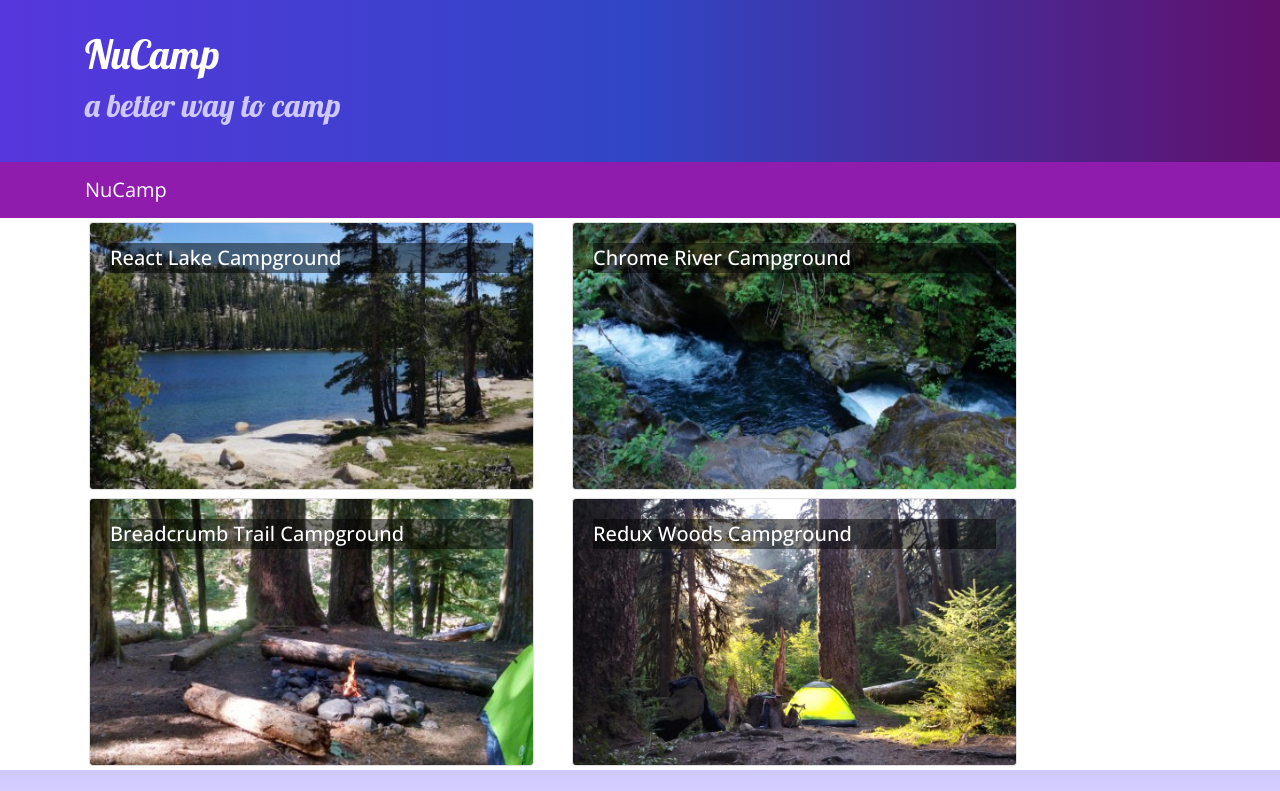
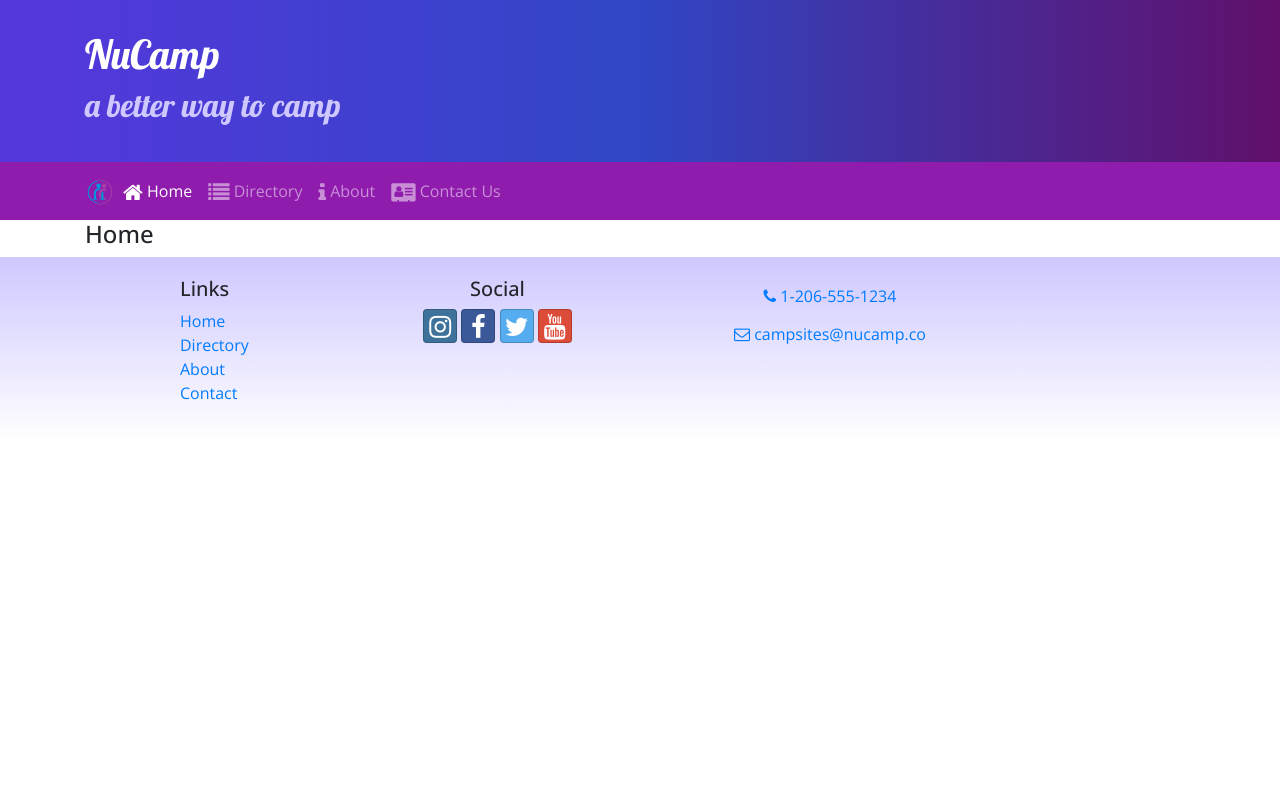
Before and after one commit to agavhe01/agavhe01.github.io-, a React (Create React App) app: page /home in a window 1280 px wide. Shown: the top 791 px of the page. Built offline with nearby package versions, Linux system fonts and the light colour scheme.

Commit message:
React Router

```diff
--- a/package.json
+++ b/package.json
@@ -10,6 +10,7 @@
     "react": "^17.0.2",
     "react-dom": "^17.0.2",
     "react-popper": "1.3.6",
+    "react-router-dom": "5.2.0",
     "react-scripts": "4.0.3",
     "reactstrap": "8.5.1",
     "typeface-lobster": "^1.1.13",
--- a/src/App.js
+++ b/src/App.js
@@ -1,13 +1,16 @@
 import React, { Component } from 'react';
 import Main from './components/MainComponent';
+import { BrowserRouter } from 'react-router-dom';
 import './App.css';
 
 class App extends Component {
     render() {
         return (
-            <div className="App">
-                <Main />
-            </div>
+            <BrowserRouter>
+                <div className="App">
+                    <Main />
+                </div>
+            </BrowserRouter>
         );
     };
 }
--- a/src/components/DirectoryComponent.js
+++ b/src/components/DirectoryComponent.js
@@ -1,9 +1,9 @@
 import React from 'react';
 import { Card, CardImg, CardImgOverlay, CardTitle } from 'reactstrap';
 
-function RenderDirectoryItem({campsite, onClick}) {
+function RenderDirectoryItem({campsite}) {
     return (
-        <Card onClick={() => onClick(campsite.id)}>
+        <Card>
             <CardImg width="100%" src={campsite.image} alt={campsite.name} />
             <CardImgOverlay>
                 <CardTitle>{campsite.name}</CardTitle>
@@ -17,7 +17,7 @@
     const directory = props.campsites.map(campsite => {
         return (
             <div key={campsite.id} className="col-md-5 m-1">
-                <RenderDirectoryItem campsite={campsite} onClick={props.onClick} />
+                <RenderDirectoryItem campsite={campsite} />
             </div>
         );
     });
--- a/src/components/FooterComponent.js
+++ b/src/components/FooterComponent.js
@@ -1,4 +1,5 @@
 import React from 'react';
+import { Link } from 'react-router-dom';
 
 function Footer(props) {
     return (
@@ -8,10 +9,10 @@
                     <div className="col-4 col-sm-2 offset-1">
                         <h5>Links</h5>
                         <ul className="list-unstyled">
-                            <li><a href="#">Home</a></li>
-                            <li><a href="#">Directory</a></li>
-                            <li><a href="#">About</a></li>
-                            <li><a href="#">Contact</a></li>
+                            <li><Link to='/home'>Home</Link></li>
+                            <li><Link to='/directory'>Directory</Link></li>
+                            <li><Link to='/aboutus'>About</Link></li>
+                            <li><Link to='/contactus'>Contact</Link></li>
                         </ul>
                     </div>
                     <div className="col-6 col-sm-3 text-center">
--- a/src/components/HeaderComponent.js
+++ b/src/components/HeaderComponent.js
@@ -1,7 +1,24 @@
 import React, { Component }  from 'react';
-import { Navbar, NavbarBrand, Jumbotron } from 'reactstrap';
+import { Nav, Navbar, NavbarBrand, NavbarToggler, Collapse, NavItem, Jumbotron } from 'reactstrap';
+import { NavLink } from 'react-router-dom';
 
 class Header extends Component {
+
+    constructor(props) {
+        super(props);
+
+        this.toggleNav = this.toggleNav.bind(this);
+        this.state = {
+          isNavOpen: false
+        };
+    }
+
+    toggleNav() {
+        this.setState({
+            isNavOpen: !this.state.isNavOpen
+        });
+    }
+
     render() {
         return (
             <React.Fragment>
@@ -16,9 +33,34 @@
                     </div>
                 </Jumbotron>
 
-                <Navbar dark sticky="top">
+                <Navbar dark sticky="top" expand="md">
                     <div className="container">
-                        <NavbarBrand href="/">NuCamp</NavbarBrand>
+                        <NavbarBrand className="mr-auto" href="/"><img src="/assets/images/logo.png" height="30" width="30" alt="NuCamp Logo" /></NavbarBrand>
+                        <NavbarToggler onClick={this.toggleNav} />
+                        <Collapse isOpen={this.state.isNavOpen} navbar>
+                            <Nav navbar>
+                                <NavItem>
+                                    <NavLink className="nav-link" to="/home">
+                                        <i className="fa fa-home fa-lg" /> Home
+                                    </NavLink>
+                                </NavItem>
+                                <NavItem>
+                                    <NavLink className="nav-link" to="/directory">
+                                        <i className="fa fa-list fa-lg" /> Directory
+                                    </NavLink>
+                                </NavItem>
+                                <NavItem>
+                                    <NavLink className="nav-link" to="/aboutus">
+                                        <i className="fa fa-info fa-lg" /> About
+                                    </NavLink>
+                                </NavItem>
+                                <NavItem>
+                                    <NavLink className="nav-link" to="/contactus">
+                                        <i className="fa fa-address-card fa-lg" /> Contact Us
+                                    </NavLink>
+                                </NavItem>
+                            </Nav>
+                        </Collapse>
                     </div>
                 </Navbar>
             </React.Fragment>
--- /dev/null
+++ b/src/components/HomeComponent.js
@@ -0,0 +1,11 @@
+import React from 'react';
+
+function Home(props) {
+    return (
+        <div className="container">
+            <h4>Home</h4>
+        </div>
+    );
+}
+
+export default Home;
--- a/src/components/MainComponent.js
+++ b/src/components/MainComponent.js
@@ -1,10 +1,11 @@
 import React, { Component } from 'react';
 //import { Navbar, NavbarBrand } from 'reactstrap';
 import Directory from './DirectoryComponent';
-import CampsiteInfo from './CampsiteInfoComponent';
 import { CAMPSITES } from '../shared/campsites';
 import Header from './HeaderComponent';
 import Footer from './FooterComponent';
+import Home from './HomeComponent';
+import { Switch, Route, Redirect } from 'react-router-dom';
 
 class Main extends Component {
     constructor(props) {
@@ -20,11 +21,20 @@
     }
 
     render() {
+        const HomePage = () => {
+            return (
+                <Home />
+            );
+        };
+
         return (
             <div>
                 <Header />
-                <Directory campsites={this.state.campsites} onClick={campsiteId => this.onCampsiteSelect(campsiteId)}/>
-                <CampsiteInfo campsite={this.state.campsites.filter(campsite => campsite.id === this.state.selectedCampsite)[0]} />
+                <Switch>
+                    <Route path='/home' component={HomePage} />
+                    <Route exact path='/directory' render={() => <Directory campsites={this.state.campsites} />} />
+                    <Redirect to='/home' />
+                </Switch>
                 <Footer />
             </div>
         );
```
Also changed, not shown: 1 other file (tests, documents, lock files or other folders).
